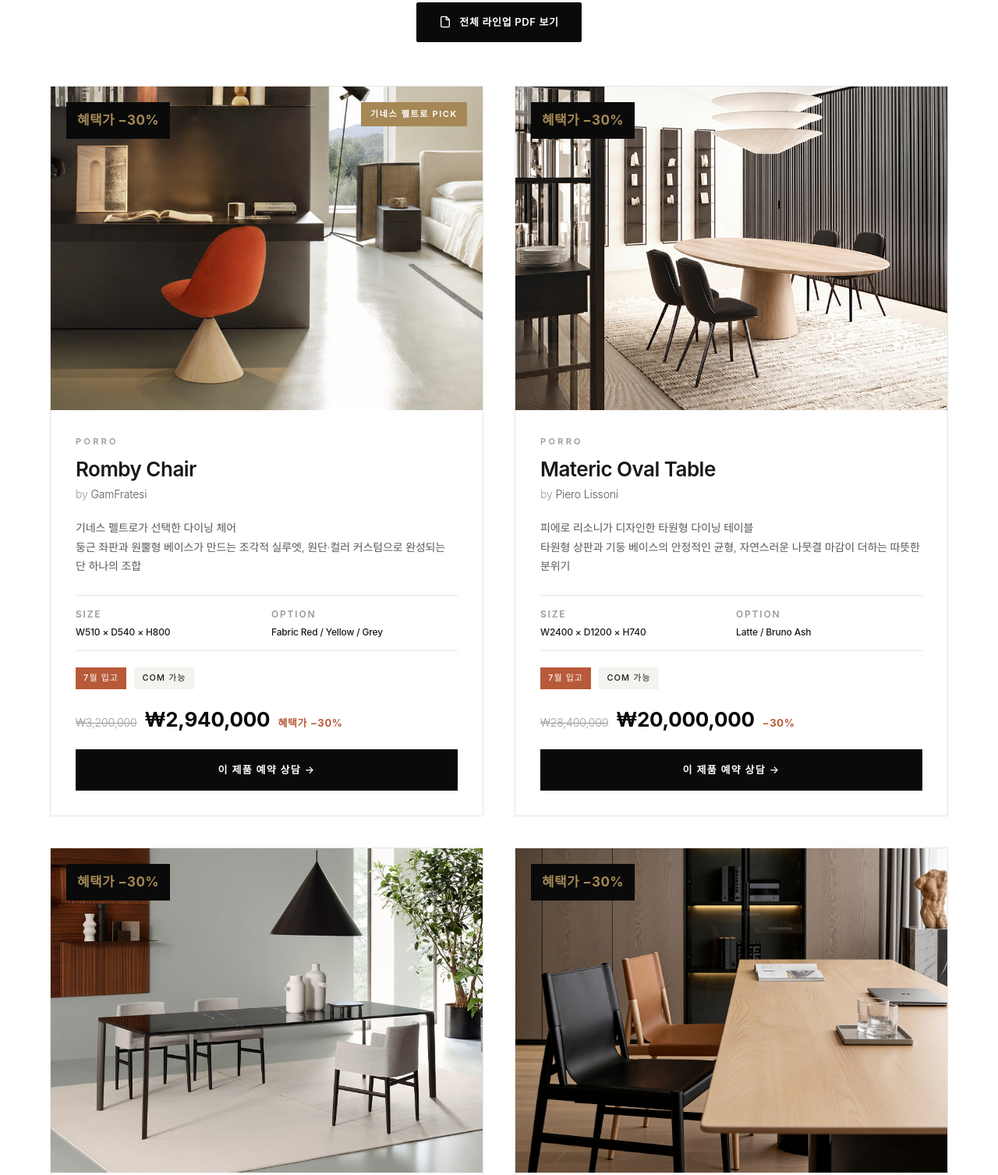
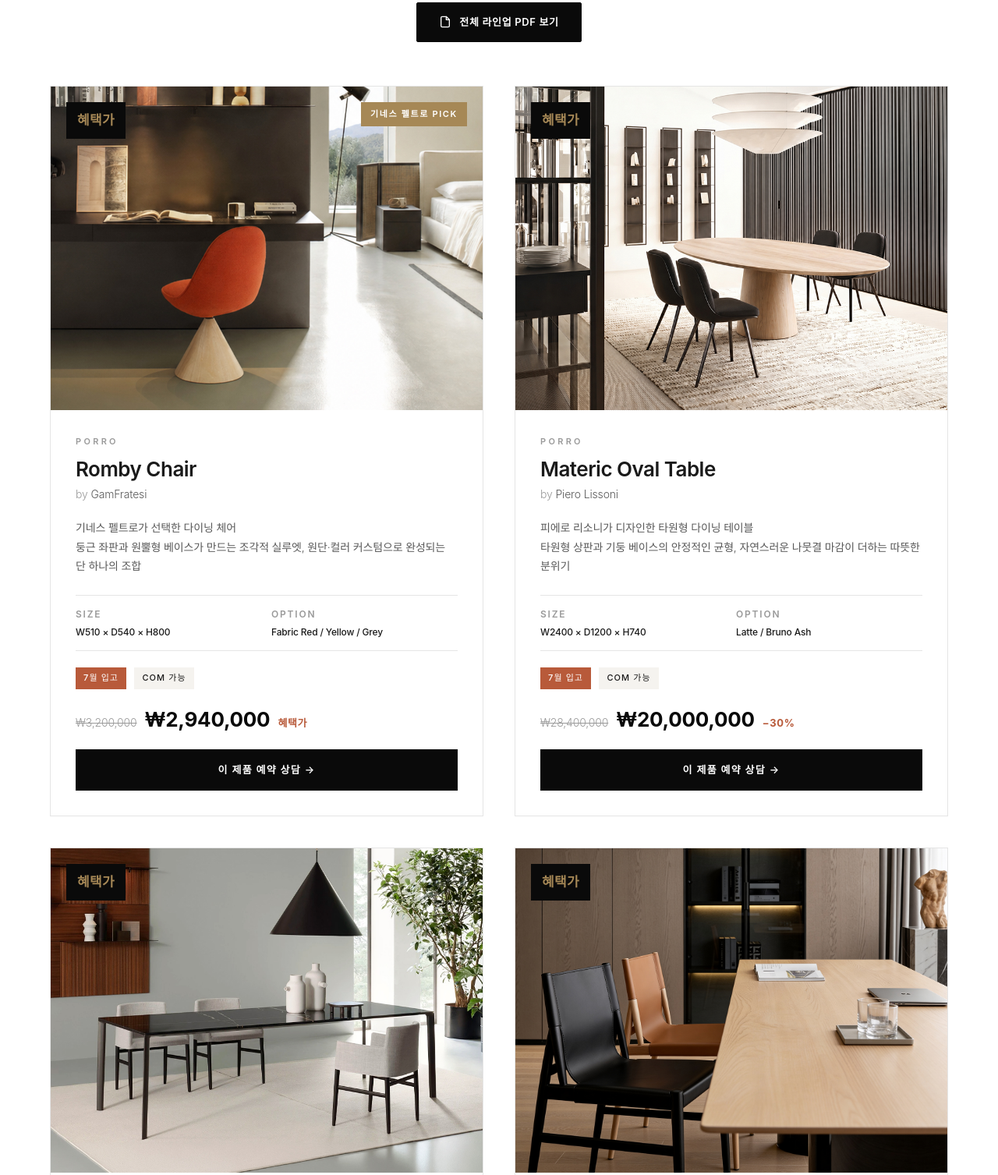
Before and after one commit to tjdrp7-boop/LinktoYOUANDUS, a website: page index.html in a window 1280 px wide. Shown: the part 3017-4524 px from the top of the page at 78% size. Drawn offline with Linux system fonts and the light colour scheme; a web font is replaced by a local one.

Commit message:
Remove discount percentage from product badges
할인율 표현 삭제
혜택가로 통일

```diff
--- a/index.html
+++ b/index.html
@@ -1436,7 +1436,7 @@
             <div class="product-card">
                 <!-- [IMG: Romby Chair 제품컷 - 900x675] -->
                 <div class="product-img" style="background-image: url('./images/product-romby.jpg');">
-                    <div class="discount-badge">혜택가 −30%</div>
+                    <div class="discount-badge">혜택가</div>
                     <div class="pick-badge">기네스 펠트로 PICK</div>
                 </div>
                 <div class="product-body">
@@ -1456,7 +1456,7 @@
                     <div class="price-row">
                         <span class="price-original">₩3,200,000</span>
                         <span class="price-sale">₩2,940,000</span>
-                        <span class="price-off">혜택가 −30%</span>
+                        <span class="price-off">혜택가</span>
                     </div>
                     <a href="https://tally.so/r/9q6KG1?product=Romby%20Chair" target="_blank" rel="noopener" class="product-cta">이 제품 예약 상담 →</a>
                 </div>
@@ -1466,7 +1466,7 @@
             <div class="product-card">
                 <!-- [IMG: Materic Oval Table 제품컷 - 900x675] -->
                 <div class="product-img" style="background-image: url('./images/product-materic.jpg');">
-                    <div class="discount-badge">혜택가 −30%</div>
+                    <div class="discount-badge">혜택가</div>
                 </div>
                 <div class="product-body">
                     <div class="product-brand">PORRO</div>
@@ -1494,7 +1494,7 @@
             <div class="product-card">
                 <!-- [IMG: Pascal Table 제품컷 - 900x675] -->
                 <div class="product-img" style="background-image: url('./images/product-pascal.jpg');">
-                    <div class="discount-badge">혜택가 −30%</div>
+                    <div class="discount-badge">혜택가</div>
                 </div>
                 <div class="product-body">
                     <div class="product-brand">PORRO</div>
@@ -1521,7 +1521,7 @@
             <div class="product-card">
                 <!-- [IMG: Voyage Chair 제품컷 - 900x675] -->
                 <div class="product-img" style="background-image: url('./images/product-voyage.jpg');">
-                    <div class="discount-badge">혜택가 −30%</div>
+                    <div class="discount-badge">혜택가</div>
                 </div>
                 <div class="product-body">
                     <div class="product-brand">PORRO</div>
@@ -1548,7 +1548,7 @@
             <div class="product-card">
                 <!-- [IMG: Gap Shelf 제품컷 - 900x675] -->
                 <div class="product-img" style="background-image: url('./images/product-gap.jpg');">
-                    <div class="discount-badge">혜택가 −30%</div>
+                    <div class="discount-badge">혜택가</div>
                 </div>
                 <div class="product-body">
                     <div class="product-brand">PORRO</div>
@@ -1576,7 +1576,7 @@
             <div class="product-card">
                 <!-- [IMG: Lovely Day Sofa 제품컷 - 900x675] -->
                 <div class="product-img" style="background-image: url('./images/product-lovely.jpg');">
-                    <div class="discount-badge">혜택가 −30%</div>
+                    <div class="discount-badge">혜택가</div>
                 </div>
                 <div class="product-body">
                     <div class="product-brand">DESIREE</div>
```
